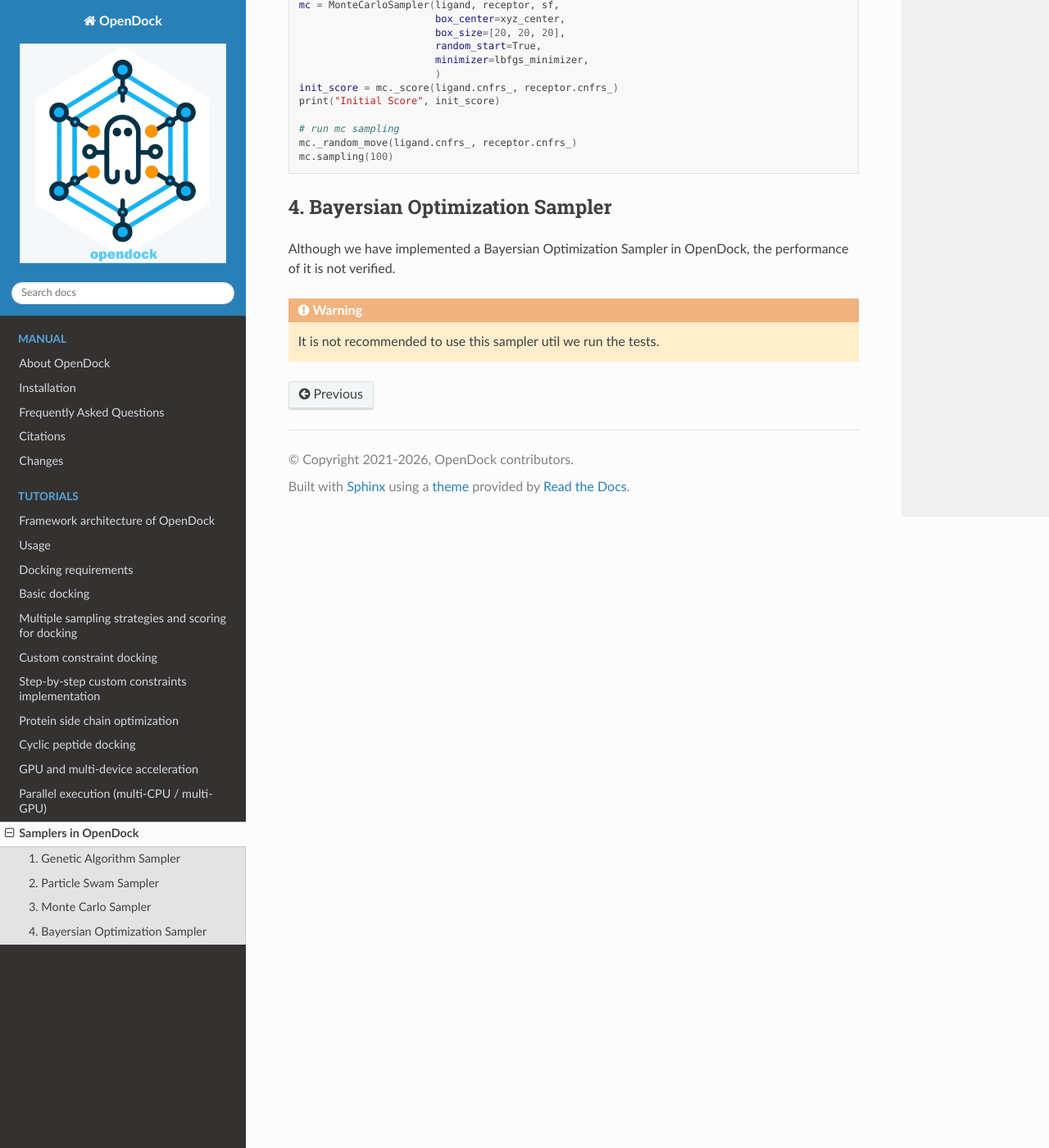
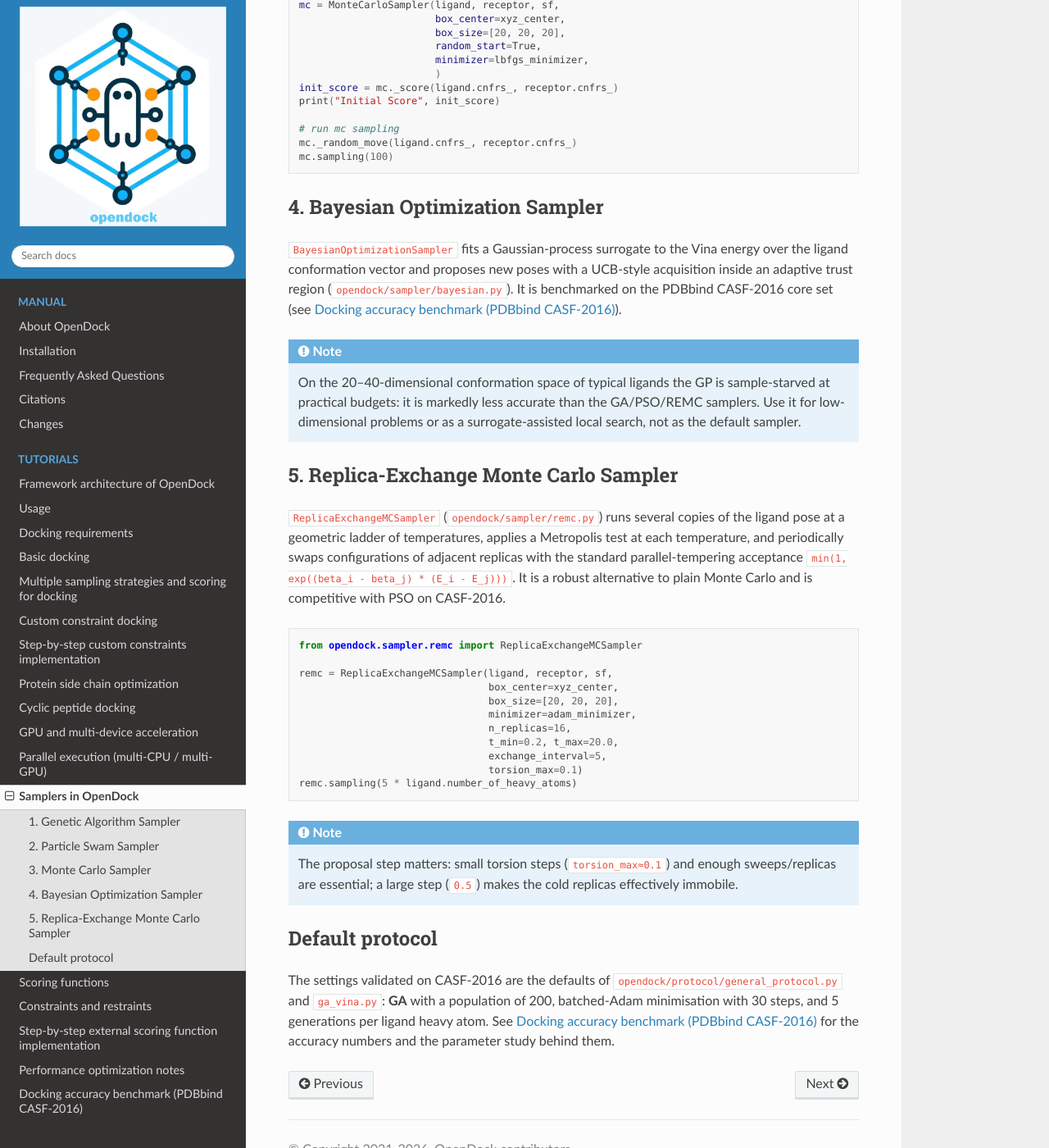
Before and after one commit to guyuehuo/opendock, a Sphinx documentation site: the page built from docs/source/sampler.rst, in a window 1280 px wide and 1400 px high, scrolled down 3872 px. Shown: the whole window at 82% size. Built offline with Sphinx 7.4.7 and the Read the Docs theme 3.1.0, drawn with Linux system fonts in a browser that asks for light colours; pages that are not in the unit, such as notebooks, are missing from menus.

Commit message:
feat(protocol,docs): default to GA+Adam+Vina protocol; document CASF-2016 benchmark (v1.1.3)

```diff
--- /dev/null
+++ b/docs/source/benchmark.rst
@@ -0,0 +1,260 @@
+.. _benchmark:
+
+Docking accuracy benchmark (PDBbind CASF-2016)
+==============================================
+
+This page summarizes the docking-accuracy benchmark used to choose the default
+OpenDock protocol, and records the parameter decisions that came out of it.
+
+Scope and method
+----------------
+
+* **Data**: PDBbind **CASF-2016** core set (165 prepared complexes with a
+  ``protein.pdb``/``ligand`` pair and a crystal reference pose).
+* **Task**: rigid-receptor **pocket** docking (20 Å box centred on the crystal
+  ligand centre of mass).
+* **Scorer**: AutoDock **Vina** score (``VinaSF``); CPU geometry + CUDA energy.
+* **Sampler**: genetic algorithm (GA) with **batched-Adam** minimisation.
+* **Ligand start**: **RDKit de-novo** conformers (ETKDGv3 + MMFF, up to 10 per
+  ligand) unless a row says "crystal".
+* **Metric**: symmetry-corrected heavy-atom RMSD (DockRMSD, Bell & Zhang 2019)
+  against the crystal pose.  "top-1" = the top-ranked pose; "best-any" = the
+  best of the written poses.  Thresholds 1.0 / 2.0 / 2.5 Å.
+
+The harness lives in ``benchmarks/pdbbind_casf2016/`` (``01_prepare_inputs.py``
+… ``09_blend_eval.py``) and is fully resumable and multi-GPU.
+
+Evaluator correctness
+---------------------
+
+The first benchmark pass under-counted RDKit successes because the prepared
+PDBQT atom order differs from ``ref_lig_heavy.sdf`` for many complexes
+(MGLTools/OpenBabel reorder atoms), so the distance-based fallback marked
+~28% of RDKit poses as ``NaN``.  ``03_compute_rmsd.py`` now maps pose atoms to
+the reference by **graph isomorphism** (using the clean input-conformer
+connectivity), which recovered those poses and raised the corrected RDKit GA
+baseline from 31.5% to **40.6%** top-1.  Always evaluate with this corrected
+path.
+
+Baseline (Vina, pocket, 165 complexes)
+--------------------------------------
+
+.. list-table::
+   :header-rows: 1
+
+   * - protocol
+     - top-1 ≤1 Å
+     - top-1 ≤2 Å
+     - best-any ≤2 Å
+     - mean top-1 (Å)
+   * - GA, crystal start
+     - 43.0%
+     - 60.6%
+     - 73.9%
+     - 2.55
+   * - GA, RDKit start (nc3, 3 Adam steps)
+     - 22.4%
+     - 40.6%
+     - 56.4%
+     - 3.47
+
+A reranked reference (see below) reaches ~66% for both starts.
+
+The key structural fact
+-----------------------
+
+In ``opendock/core/clustering.py`` the first cluster centre — i.e. the
+**top-1** output pose — is always the **single lowest-Vina-scoring pose in the
+whole sampled history** (``argmin`` score).  Consequently:
+
+* ``num_modes`` and the clustering cutoff **cannot change top-1**; they only
+  change the pool of extra poses (best-any).
+* Adding sampling gives Vina more chances to find an even lower-scoring
+  *decoy*, so top-1 can get worse while best-any improves.
+
+Parameter exploration (GA + Adam + Vina, RDKit, nc10)
+-----------------------------------------------------
+
+Conformer ensemble size (biggest single lever)
+~~~~~~~~~~~~~~~~~~~~~~~~~~~~~~~~~~~~~~~~~~~~~~
+
+.. list-table::
+   :header-rows: 1
+
+   * - conformers
+     - top-1 ≤2 Å
+     - best-any ≤2 Å
+   * - nc3 (1 GA run per conformer)
+     - 40.6%
+     - 56.4%
+   * - nc10 (up to 10 conformers)
+     - 49.7%
+     - 64.8%
+
+More input geometries — not more search — is what closes most of the gap.
+
+Search budget (population × generations)
+~~~~~~~~~~~~~~~~~~~~~~~~~~~~~~~~~~~~~~~~
+
+On a 24-complex challenge subset, 2×/4×/8× the GA budget only moves the search
+ceiling; top-1 saturates because ranking failures grow in step:
+
+.. list-table::
+   :header-rows: 1
+
+   * - budget (pop × gens)
+     - top-1 ≤2 Å
+     - best-any ≤2 Å
+     - search fail
+     - ranking fail
+   * - b1 (200 × 0.5)
+     - 41.7%
+     - 58.3%
+     - 10
+     - 4
+   * - b2 (200 × 1.0)
+     - 41.7%
+     - 62.5%
+     - 9
+     - 5
+   * - b4 (400 × 1.0)
+     - 34.8%
+     - 65.2%
+     - 8
+     - 7
+   * - b8 (400 × 2.0)
+     - 39.1%
+     - 73.9%
+     - 6
+     - 8
+
+Conclusion: **more sampling is not the way to improve RDKit top-1** under Vina.
+
+Minimisation steps (the lever that does help)
+~~~~~~~~~~~~~~~~~~~~~~~~~~~~~~~~~~~~~~~~~~~~~
+
+Better-converged poses compete with decoys on the same Vina scale.  Increasing
+the batched-Adam ``minimize_nsteps`` from 3 to 10–30 improved both search and
+ranking:
+
+.. list-table::
+   :header-rows: 1
+
+   * - config (pop, gens, steps)
+     - top-1 ≤1 Å
+     - top-1 ≤2 Å
+     - best-any ≤2 Å
+     - mean top-1 (Å)
+   * - crystal (reference)
+     - 43.0%
+     - 60.6%
+     - 73.9%
+     - 2.55
+   * - RDKit nc10, 200, 0.5, **ms3**
+     - 28.5%
+     - 49.7%
+     - 64.8%
+     - 2.88
+   * - RDKit nc10, 200, 0.5, **ms10**
+     - 37.0%
+     - 55.8%
+     - 76.4%
+     - 2.67
+   * - RDKit nc10, 200, 0.5, **ms30**
+     - 38.8%
+     - 57.6%
+     - 73.9%
+     - 2.53
+   * - RDKit nc10, 200, 1.0, **ms10**
+     - 38.3%
+     - 54.3%
+     - 73.5%
+     - 2.57
+   * - **RDKit nc10, 200, 1.0, ms30**
+     - 36.8%
+     - **60.1%**
+     - 76.1%
+     - 2.49
+
+``--final-min-steps`` (a dedicated refinement pass of the written poses) and the
+valence-angle DOF gave no additional gain.
+
+Sampler comparison (Vina, RDKit, challenge subset)
+--------------------------------------------------
+
+.. list-table::
+   :header-rows: 1
+
+   * - sampler
+     - top-1 ≤2 Å
+     - best-any ≤2 Å
+   * - GA (nc10, best budget)
+     - 31–40%
+     - 58–73%
+   * - PSO (multi-swarm, nc10)
+     - 17.9%
+     - 38.5%
+   * - REMC (16 replicas, tuned)
+     - 20.8%
+     - 37.5%
+   * - MC
+     - 2.1%
+     - 8.5%
+   * - BO (GP-UCB, trust region)
+     - 2.1%
+     - 10.4%
+
+GA is the strongest sampler on this task.  PSO is roughly half.  The new
+**REMC** (replica-exchange MC, ``opendock/sampler/remc.py``) and **BO**
+(``opendock/sampler/bayesian.py``) are implemented and usable, but at
+comparable budgets REMC only reaches PSO-like accuracy and BO under-explores
+the high-dimensional (20–40 DOF) landscape.  REMC is very sensitive to the
+proposal step size — small torsion steps (0.1π) and more sweeps are essential.
+
+Scorer-side re-ranking
+----------------------
+
+Post-processing the written poses with **DeepRMSD** (``--rerank``, weight 0.3
+Vina + 0.7 DeepRMSD) lifts the best protocol further, at no extra docking cost:
+
+.. list-table::
+   :header-rows: 1
+
+   * - ranking
+     - RDKit top-1 ≤2 Å
+     - crystal top-1 ≤2 Å
+   * - pure Vina
+     - 60.1%
+     - 60.6%
+   * - Vina 0.3 + DeepRMSD 0.7
+     - **66.3%**
+     - 66.7%
+
+Recommended default protocol
+----------------------------
+
+The GA + Adam + Vina configuration validated above is now the **default** for
+the general docking protocol (``opendock/protocol/general_protocol.py``) and
+``ga_vina.py``:
+
+.. code-block:: bash
+
+   # GA, Vina, RDKit de-novo conformers, CUDA, best-validated settings
+   python -m opendock.protocol.general_protocol -c vina.config \
+       --sampler ga --scorer vina --minimizer adam --device cuda \
+       --n-pop 200 --minimize-steps 30
+
+Defaults applied:
+
+* ``--sampler ga`` (was ``mc``), population ``n_pop=200``.
+* ``--minimizer adam`` with **``minimize-steps=30``** (convergence is the
+  dominant accuracy lever).
+* 5 GA generations per ligand heavy atom (2× the previous default).
+* Ring-pucker DOF **on** (default), valence-angle DOF **off** (default).
+
+For the best possible pose selection, generate up to 10 RDKit conformers per
+ligand and dock each, then re-rank the output with
+``0.3·minmax(Vina) + 0.7·minmax(DeepRMSD)``.  The
+``benchmarks/pdbbind_casf2016/`` harness reproduces every table above
+(``06_exp_runner.py`` runs configs, ``07_exp_eval.py`` scores top-1/best-any,
+``09_blend_eval.py`` applies the DeepRMSD re-ranking).
--- a/docs/source/changes.rst
+++ b/docs/source/changes.rst
@@ -1,5 +1,31 @@
 Changes
 =======
+
+v1.1.3
+------
+
+Accuracy benchmark and default protocol
+~~~~~~~~~~~~~~~~~~~~~~~~~~~~~~~~~~~~~~~
+
+  - New :doc:`benchmark` page: a full PDBbind CASF-2016 docking-accuracy study
+    (GA/PSO/MC/REMC/BO, Vina, RDKit de-novo starts) with the recommended
+    protocol and the parameter decisions behind it.
+  - The GA + Adam + Vina configuration validated on CASF-2016 is now the
+    **default**: ``general_protocol`` uses ``--sampler ga`` with ``n_pop=200``
+    and ``minimize-steps=30`` (5 generations per heavy atom); ``ga_vina`` uses
+    the same population/minimisation defaults.
+  - Corrected the CASF-2016 RMSD evaluator: pose atoms are matched to the
+    crystal reference by graph isomorphism, so RDKit poses whose prepared PDBQT
+    reordered atoms are no longer reported as ``NaN`` (RDKit GA top-1 rose from
+    31.5% to 40.6% on re-evaluation alone).
+  - New samplers: replica-exchange Monte Carlo (``--remc-*``) and a rewritten,
+    benchmark-compatible Bayesian-optimization sampler (``--bo-*``).
+  - ``DeepRmsdSF`` now loads on PyTorch >= 2.6 (``weights_only`` + ``__main__``
+    alias).
+  - Benchmark harness: experiment runner (``06_exp_runner.py``), top-1/best-any
+    evaluator (``07_exp_eval.py``), DeepRMSD re-ranking (``08``/``09``),
+    ``--final-min-steps``/``--cluster-cutoff`` options, and ``--prep-dir`` for
+    ``regenerate_conformers.py``.
 
 v1.1.2
 ------
--- a/docs/source/conf.py
+++ b/docs/source/conf.py
@@ -6,8 +6,8 @@ project = 'OpenDock'
 copyright = '2021-2026, OpenDock contributors'
 author = 'Qiuyue Hu, Zechen Wang, Yanjie Wei and Liangzhen Zheng'
 
-release = '1.1.2'
-version = '1.1.2'
+release = '1.1.3'
+version = '1.1.3'
 
 # -- General configuration
 
--- a/docs/source/sampler.rst
+++ b/docs/source/sampler.rst
@@ -147,9 +147,55 @@ An example of this ``MonteCarloSampler`` sampler is demonstrated in the followin
     mc._random_move(ligand.cnfrs_, receptor.cnfrs_)
     mc.sampling(100)
 
-4. Bayersian Optimization Sampler
+4. Bayesian Optimization Sampler
 ---------------------------------------
-Although we have implemented a Bayersian Optimization Sampler in OpenDock, the performance of it is not verified.
 
-.. warning::
-    It is not recommended to use this sampler util we run the tests.
+``BayesianOptimizationSampler`` fits a Gaussian-process surrogate to the Vina
+energy over the ligand conformation vector and proposes new poses with a
+UCB-style acquisition inside an adaptive trust region
+(``opendock/sampler/bayesian.py``).  It is benchmarked on the PDBbind
+CASF-2016 core set (see :doc:`benchmark`).
+
+.. note::
+    On the 20–40-dimensional conformation space of typical ligands the GP is
+    sample-starved at practical budgets: it is markedly less accurate than the
+    GA/PSO/REMC samplers.  Use it for low-dimensional problems or as a
+    surrogate-assisted local search, not as the default sampler.
+
+5. Replica-Exchange Monte Carlo Sampler
+---------------------------------------
+
+``ReplicaExchangeMCSampler`` (``opendock/sampler/remc.py``) runs several copies
+of the ligand pose at a geometric ladder of temperatures, applies a Metropolis
+test at each temperature, and periodically swaps configurations of adjacent
+replicas with the standard parallel-tempering acceptance
+``min(1, exp((beta_i - beta_j) * (E_i - E_j)))``.  It is a robust alternative to
+plain Monte Carlo and is competitive with PSO on CASF-2016.
+
+.. code-block:: python
+
+    from opendock.sampler.remc import ReplicaExchangeMCSampler
+
+    remc = ReplicaExchangeMCSampler(ligand, receptor, sf,
+                                    box_center=xyz_center,
+                                    box_size=[20, 20, 20],
+                                    minimizer=adam_minimizer,
+                                    n_replicas=16,
+                                    t_min=0.2, t_max=20.0,
+                                    exchange_interval=5,
+                                    torsion_max=0.1)
+    remc.sampling(5 * ligand.number_of_heavy_atoms)
+
+.. note::
+    The proposal step matters: small torsion steps (``torsion_max≈0.1``) and
+    enough sweeps/replicas are essential; a large step (``0.5``) makes the cold
+    replicas effectively immobile.
+
+Default protocol
+----------------
+
+The settings validated on CASF-2016 are the defaults of
+``opendock/protocol/general_protocol.py`` and ``ga_vina.py``: **GA** with a
+population of 200, batched-Adam minimisation with 30 steps, and 5 generations
+per ligand heavy atom.  See :doc:`benchmark` for the accuracy numbers and the
+parameter study behind them.
--- a/setup.py
+++ b/setup.py
@@ -13,7 +13,7 @@ def readme():
 
 
 setup(name='opendock',
-      version='1.1.2',
+      version='1.1.3',
       long_description=readme(),
       description='Zelixir Open-Docking Framework.',
       url='',
```
Also changed, not shown: CHANGELOG.md (+19 -0 lines), docs/source/index.rst (+5 -4 lines), 2 other files.
